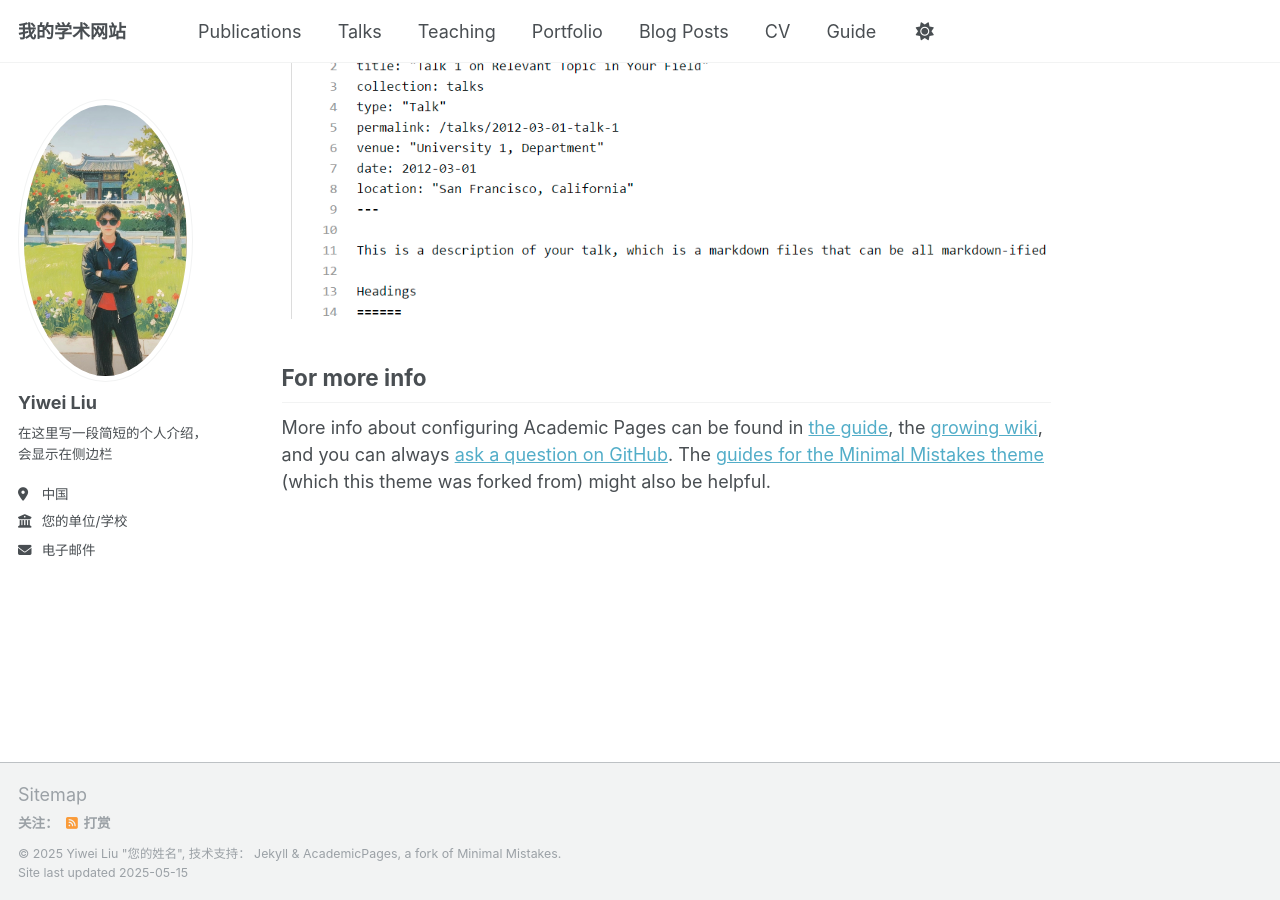
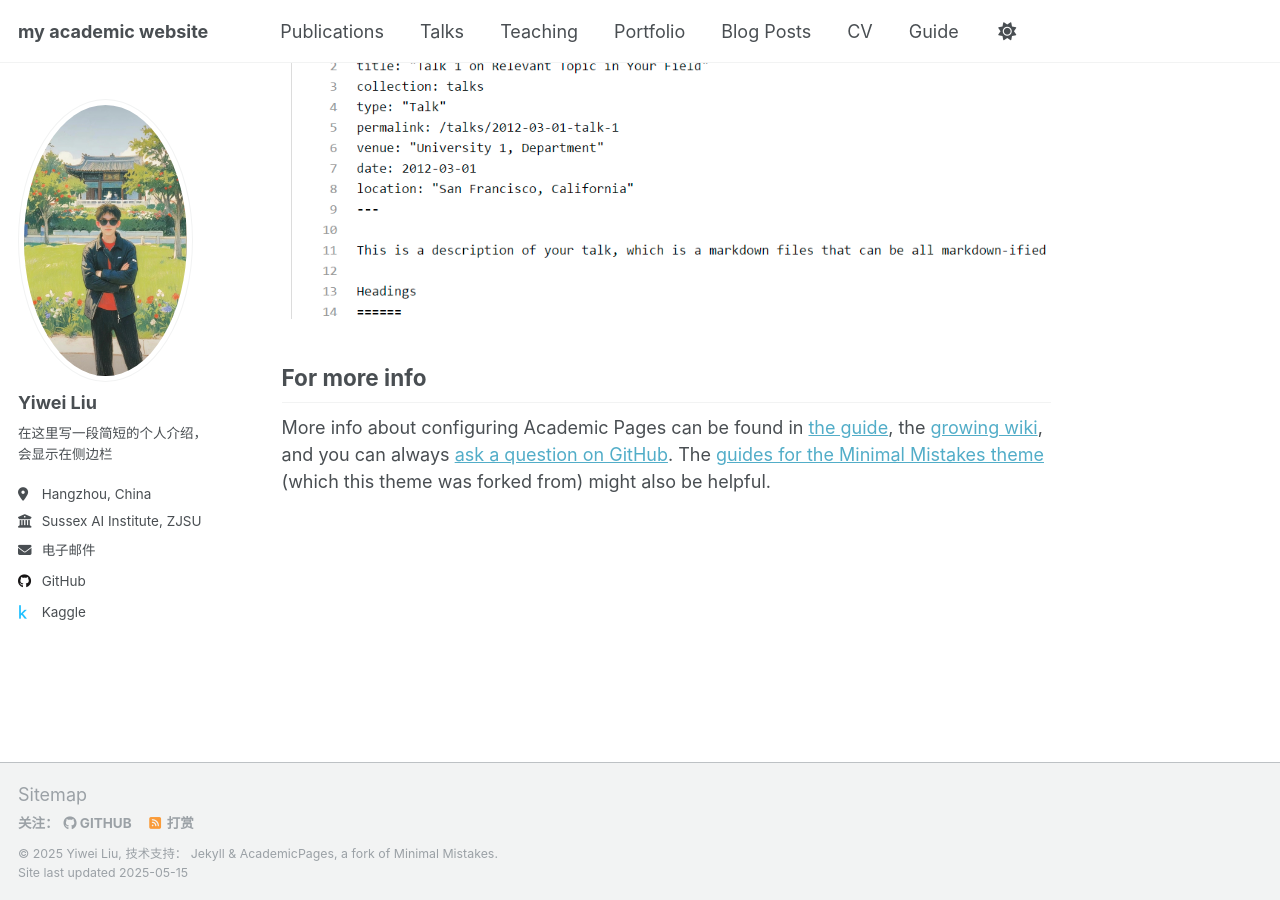
Before and after one commit to lywlywlywlywlyw/lywlywlywlywlyw.github.io, a Jekyll site: the page built from _pages/about.md, in a window 1280 px wide and 900 px high, scrolled down 2636 px. Built offline with Jekyll 4.4.1, drawn with Linux system fonts in a browser that asks for light colours.

Commit message:
Add files via upload

```diff
--- a/_config.yml
+++ b/_config.yml
@@ -9,10 +9,10 @@
 # Basic Site Settings
 locale                   : "zh-CN"
 site_theme               : "default"
-title                    : 我的学术网站
+title                    : my academic website
 title_separator          : "-"
-name                     : Yiwei Liu  "您的姓名"
-description              : 个人学术网站
+name                     : Yiwei Liu
+description              : my academic websit
 url                      : https://lywlywlywlywlyw.github.io # 您的网站URL
 baseurl                  : "" # 子路径，一般留空
 repository               : "lywlywlywlywlyw/lywlywlywlywlyw.github.io" # 您的GitHub仓库
@@ -26,8 +26,8 @@ author:
   name             : "Yiwei Liu"
   pronouns         : # 例如："他/他的"
   bio              : "在这里写一段简短的个人介绍，会显示在侧边栏"
-  location         : "中国"
-  employer         : "您的单位/学校"
+  location         : "Hangzhou, China"
+  employer         : "Sussex AI Institute, ZJSU"
   uri              : # 个人网站URL
   email            : "您的邮箱@example.com"
 
@@ -46,8 +46,8 @@ author:
   bitbucket        : # 用户名
   codepen          : # 用户名
   dribbble         : # 用户名
-  github           : # 您的GitHub用户名
-  kaggle           : # 用户名
+  github           : "lywlywlywlywlyw"
+  kaggle           : "evansussex"
   stackoverflow    : # 用户ID或用户ID/用户名
 
   # Social media - 填写您使用的社交媒体平台，没有的可以留空
```
